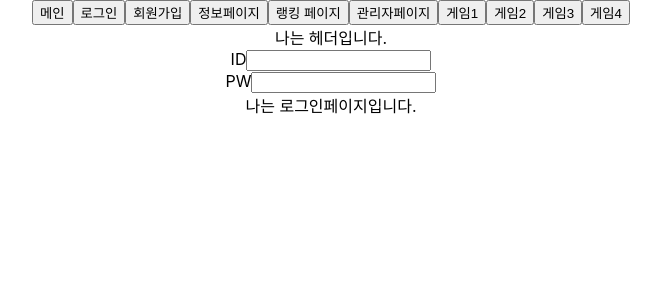
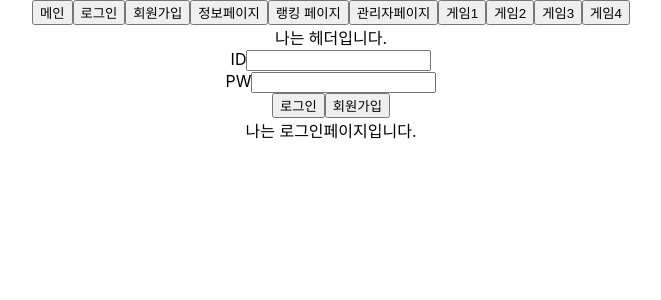
Before and after one commit to Yoepee/1336, a React (Create React App) app: page /login in a window 1280 px wide. Shown: the top 300 px of the page, without its empty margins (309-970 px from the left). Built offline with nearby package versions, Linux system fonts and the light colour scheme.

Commit message:
로그인 회원가입 버튼생성

```diff
--- a/src/components/form/formLogin/FormLogin.jsx
+++ b/src/components/form/formLogin/FormLogin.jsx
@@ -9,6 +9,10 @@ const FormLogin = () => {
                 <label>PW</label>
                 <input></input>
             </div>
+            <div>
+                <button>로그인</button>
+                <button>회원가입</button>
+            </div>
         </div>
     )
 }
--- a/src/components/form/formSignup/FormSignup.jsx
+++ b/src/components/form/formSignup/FormSignup.jsx
@@ -24,6 +24,9 @@ const FormSignup = () => {
                 <input></input>
                 <button>성인인증</button>
             </div>
+            <div>
+                <button>회원가입</button>
+            </div>
         </div>
     )
 }
```
